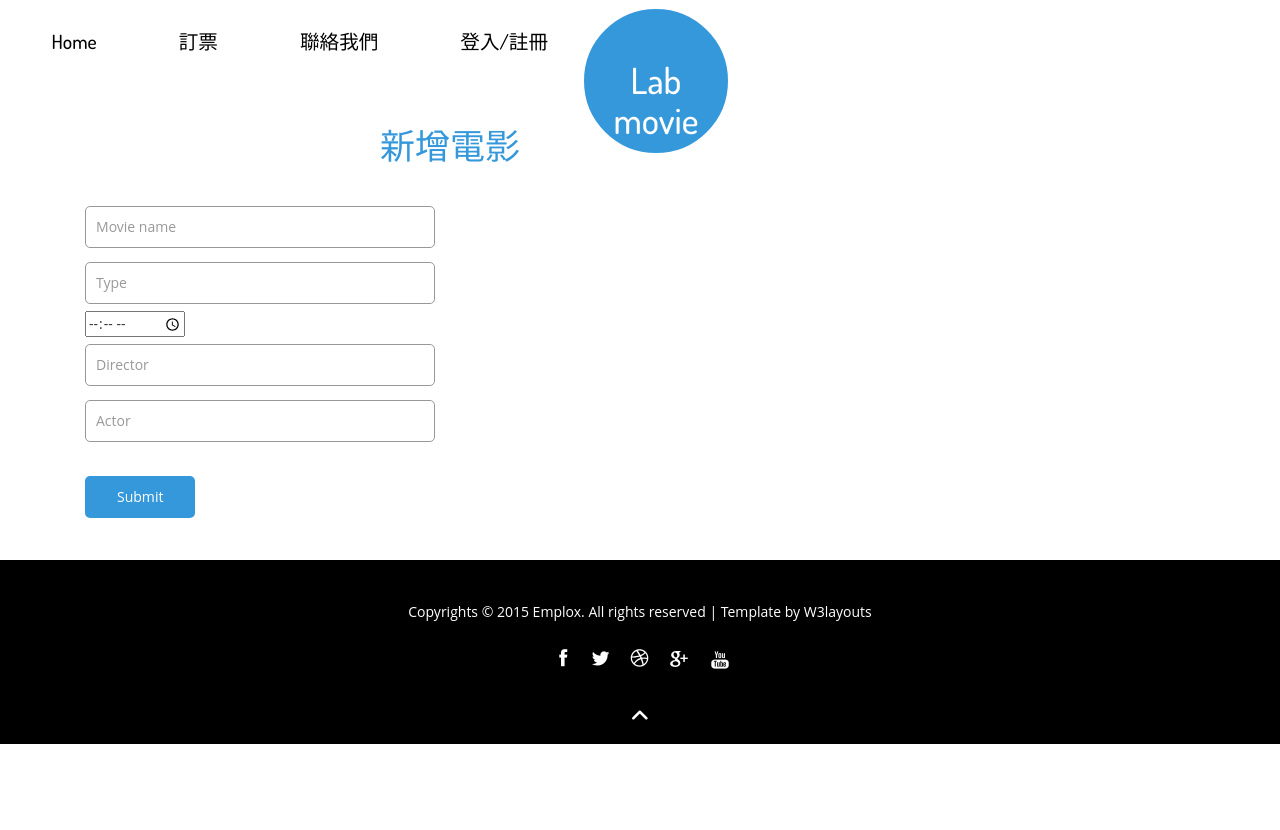
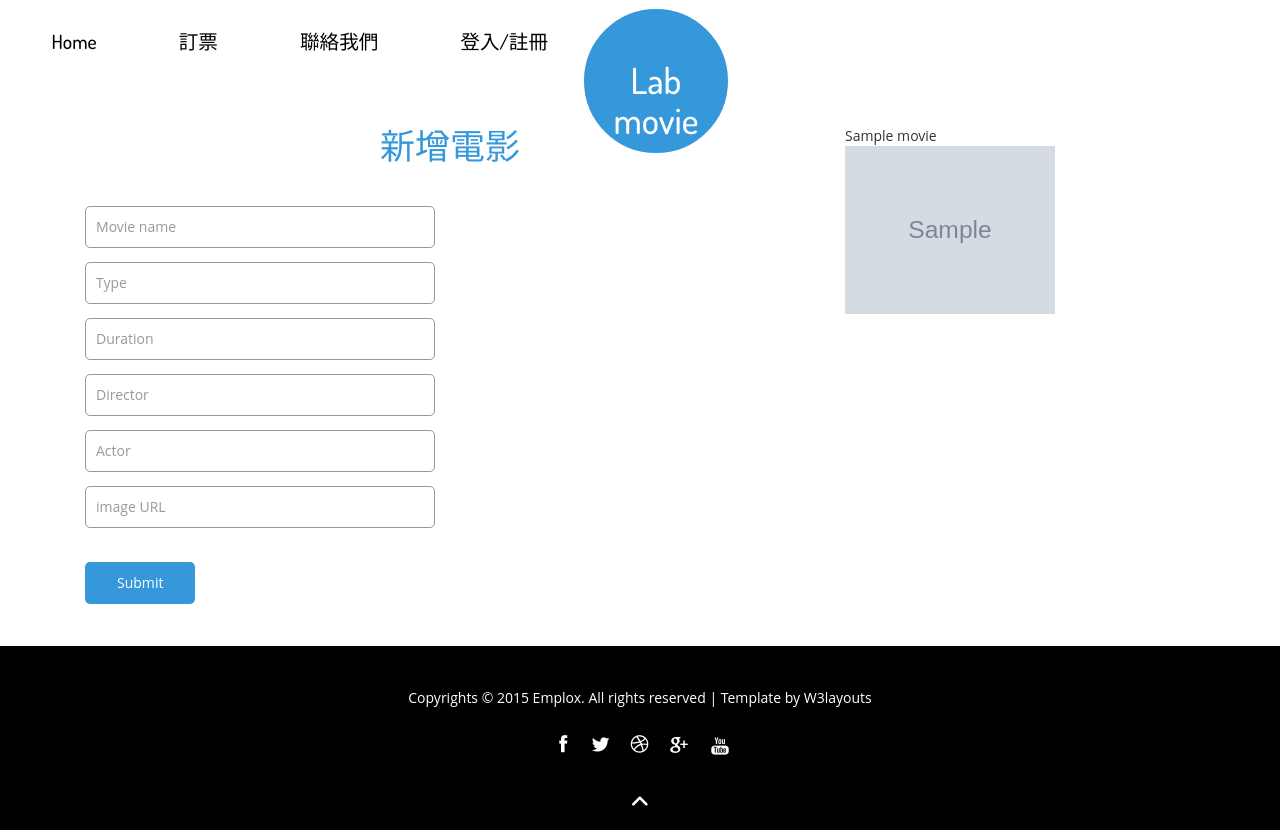
Before and after one commit to rabbitXDD/ADB_Project_2, a Django app: page /manager in a window 1280 px wide. Before the commit the page ends 744 px from the top, so only its background shows below. Run offline with Django 3.2, Linux system fonts and the light colour scheme; tables that the repository leaves empty hold one stand-in row (values such as "Sample post"); grey boxes marked "Sample" are stand-in pictures; some libraries are stand-ins or nearby versions.

Commit message:
add admin add movies

```diff
--- a/mysite/movie/views.py
+++ b/mysite/movie/views.py
@@ -70,7 +70,32 @@ def logoutUser(request):
 def member(request):
     return render(request,'member.html')
 def manager(request):
-    return render(request,'manager.html')
+
+    movies = Movie.objects.all()
+    context = {
+        'movies': movies,
+    }
+
+    if request.POST:
+        name = request.POST['movie_name']
+        type = request.POST['movie_type']
+        runtime = request.POST['movie_runtime']
+        director = request.POST['movie_director']
+        actor = request.POST['movie_actor']
+        url = request.POST['movie_imageUrl']
+
+        movie = Movie(
+            name=name,
+            type=type,
+            runtime=runtime,
+            director=director,
+            actor=actor,
+            image=url
+        )
+
+        movie.save()
+
+    return render(request,'manager.html', context)
 
 def booking(request):
     if request.POST:
@@ -84,7 +109,6 @@ def getShowTimes(request):
     div = ""
 
     for showtime in showtimes:
-        print showtime.showtime
         s = """
             <div class="col-md-2">
                 <a href="#select_meals" onclick="showSeats('showseats', %s);$('#showtimes_%s').prop('checked', true);" class="scroll btn btn-default">
--- a/mysite/templates/manager.html
+++ b/mysite/templates/manager.html
@@ -11,19 +11,27 @@
       <div class="touch-top toCenter">
 
         <form action="/manager" method="post">
-
-          <p><input name="moive_name" onblur="if (this.value == '') {this.value = 'Account';}" onfocus="this.value = '';" type="text" value="Movie name"></p>
-          <p><input name="type" onblur="if (this.value == '') {this.value = 'Password';}" onfocus="this.value = '';" type="text" value="Type"></p>
-          <p><input name="runtime" onblur="if (this.value == '') {this.value = 'Name';}" onfocus="this.value = '';" type="time" value="Runtime"></p>
-          <p><input name="director" onblur="if (this.value == '') {this.value = 'Birthday';}" onfocus="this.value = '';" type="text" value="Director"></p>
-          <p><input name="actor" onblur="if (this.value == '') {this.value = 'PhoneNumber';}" onfocus="this.value = '';" type="text" value="Actor"></p>
+          {% csrf_token %}
+          <p><input name="movie_name" onblur="if (this.value == '') {this.value = 'Movie Name';}" onfocus="this.value = '';" type="text" value="Movie name"></p>
+          <p><input name="movie_type" onblur="if (this.value == '') {this.value = 'Type';}" onfocus="this.value = '';" type="text" value="Type"></p>
+          <p><input name="movie_runtime" onblur="if (this.value == '') {this.value = 'Duration';}" onfocus="this.value = '';" type="text" value="Duration"></p>
+          <p><input name="movie_director" onblur="if (this.value == '') {this.value = 'Director';}" onfocus="this.value = '';" type="text" value="Director"></p>
+          <p><input name="movie_actor" onblur="if (this.value == '') {this.value = 'Actor';}" onfocus="this.value = '';" type="text" value="Actor"></p>
+          <p><input name="movie_imageUrl" onblur="if (this.value == '') {this.value = 'Image URL';}" onfocus="this.value = '';" type="text" value="image URL"></input></p>
           <p><input type="submit" value="Submit"></p>
 
         </form>
 
       </div>
     </div>
-
+    {% for movie in movies %}
+    <div class="col-md-4">
+      <p>{{ movie.name }}</p>
+      <a href="#">
+        <img src ="{{movie.image}}" style="width:15em;height:12em;">
+      </a>
+    </div>
+    {% endfor %}
   </div>
 </div>
 
```
Also changed, not shown: 1 other file.
